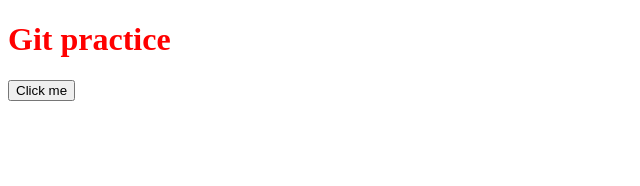
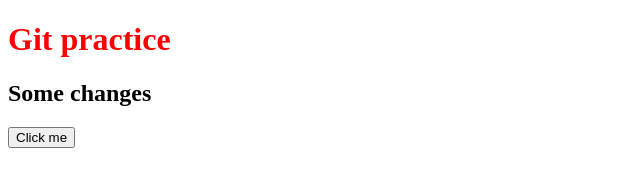
Before and after one commit to badm18/Git_practice, a plain HTML site: page index.html in a window 1280 px wide. Shown: the whole page, without its empty margins (0-640 px from the left). Drawn offline with Linux system fonts and the light colour scheme.

Commit message:
Тестовое изменение

```diff
--- a/index.html
+++ b/index.html
@@ -19,6 +19,7 @@
 
 <body>
     <h1>Git practice</h1>
+    <h2>Some changes</h2>
     <button class="button">Click me</button>
 </body>
 <script src="./index.js"></script>
```
